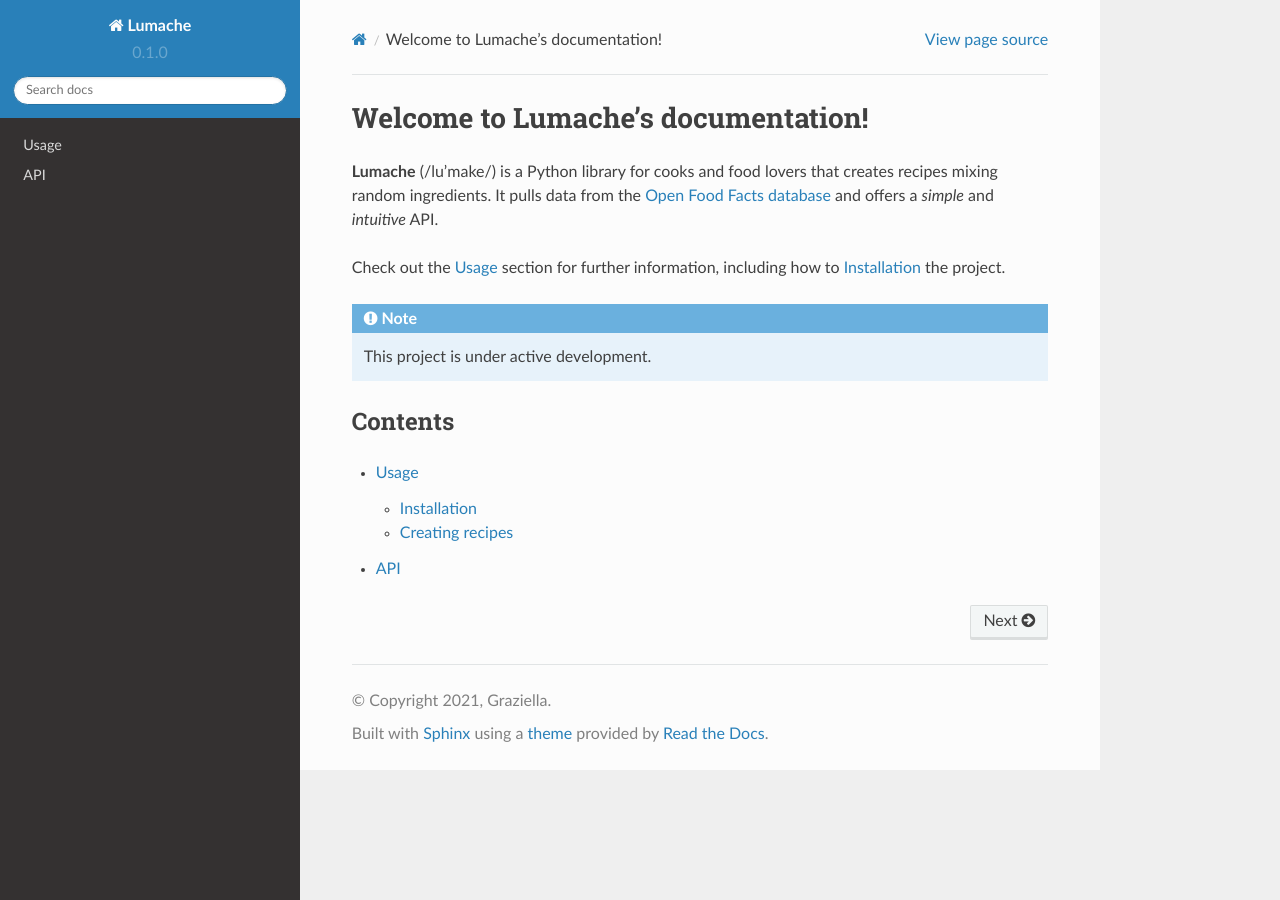
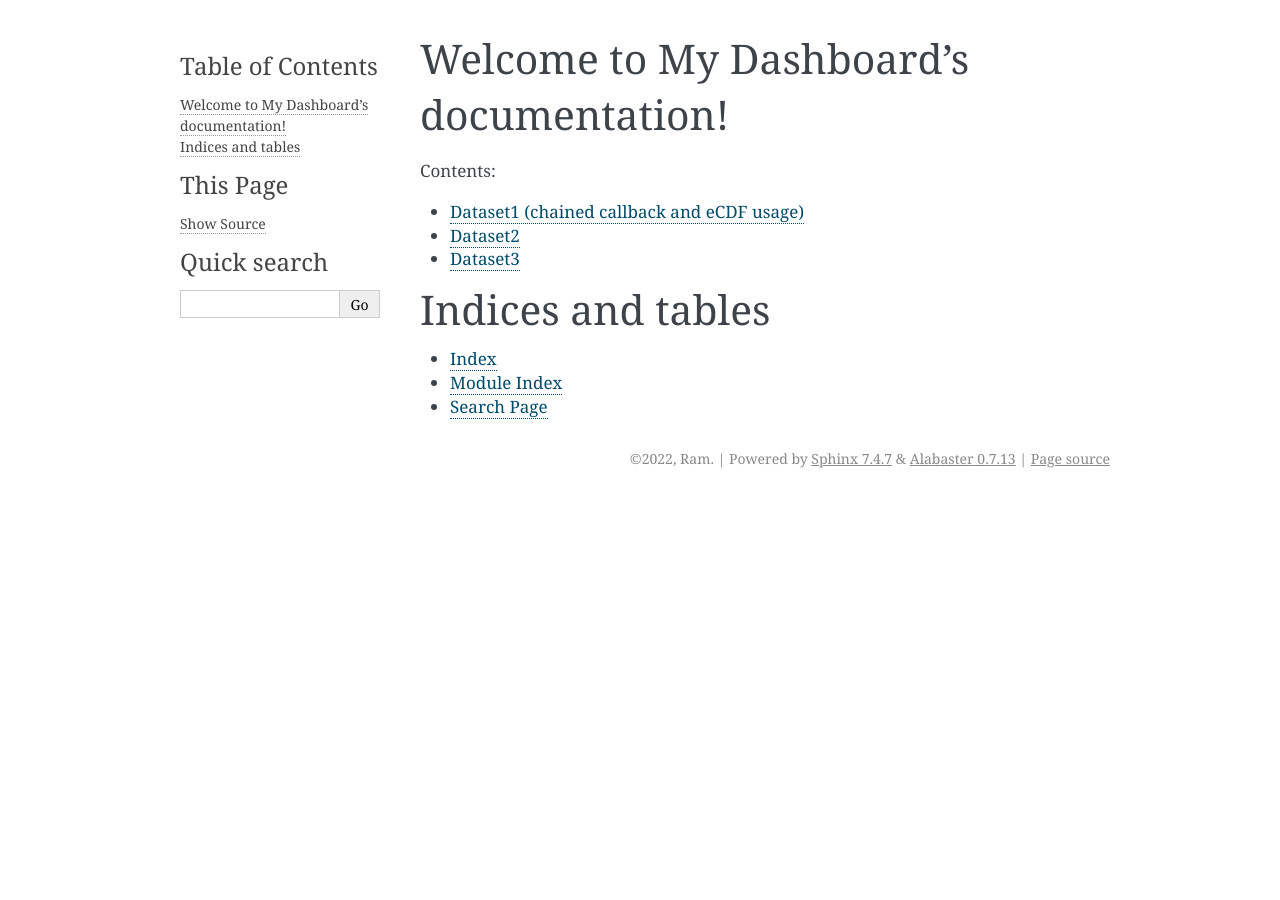
Before and after one commit to ramdamodaran/dashboard-docs, a Sphinx documentation site: the page built from docs/source/index.rst, in a window 1280 px wide. Built offline with Sphinx 7.4.7, drawn with Linux system fonts in a browser that asks for light colours.

Commit message:
readthedocs

```diff
--- a/docs/source/api.rst
+++ /dev/null
@@ -1,7 +0,0 @@
-API
-===
-
-.. autosummary::
-   :toctree: generated
-
-   lumache
--- a/docs/source/conf.py
+++ b/docs/source/conf.py
@@ -1,35 +1,55 @@
 # Configuration file for the Sphinx documentation builder.
+#
+# This file only contains a selection of the most common options. For a full
+# list see the documentation:
+# https://www.sphinx-doc.org/en/master/usage/configuration.html
 
-# -- Project information
+# -- Path setup --------------------------------------------------------------
 
-project = 'Lumache'
-copyright = '2021, Graziella'
-author = 'Graziella'
+# If extensions (or modules to document with autodoc) are in another directory,
+# add these directories to sys.path here. If the directory is relative to the
+# documentation root, use os.path.abspath to make it absolute, like shown here.
+#
+# import os
+# import sys
+# sys.path.insert(0, os.path.abspath('.'))
 
+
+# -- Project information -----------------------------------------------------
+
+project = 'My Dashboard'
+copyright = '2022, Ram'
+author = 'Ram'
+
+# The full version, including alpha/beta/rc tags
 release = '0.1'
-version = '0.1.0'
 
-# -- General configuration
 
+# -- General configuration ---------------------------------------------------
+
+# Add any Sphinx extension module names here, as strings. They can be
+# extensions coming with Sphinx (named 'sphinx.ext.*') or your custom
+# ones.
 extensions = [
-    'sphinx.ext.duration',
-    'sphinx.ext.doctest',
-    'sphinx.ext.autodoc',
-    'sphinx.ext.autosummary',
-    'sphinx.ext.intersphinx',
 ]
 
-intersphinx_mapping = {
-    'python': ('https://docs.python.org/3/', None),
-    'sphinx': ('https://www.sphinx-doc.org/en/master/', None),
-}
-intersphinx_disabled_domains = ['std']
-
+# Add any paths that contain templates here, relative to this directory.
 templates_path = ['_templates']
 
-# -- Options for HTML output
+# List of patterns, relative to source directory, that match files and
+# directories to ignore when looking for source files.
+# This pattern also affects html_static_path and html_extra_path.
+exclude_patterns = []
 
-html_theme = 'sphinx_rtd_theme'
 
-# -- Options for EPUB output
-epub_show_urls = 'footnote'
+# -- Options for HTML output -------------------------------------------------
+
+# The theme to use for HTML and HTML Help pages.  See the documentation for
+# a list of builtin themes.
+#
+html_theme = 'alabaster'
+
+# Add any paths that contain custom static files (such as style sheets) here,
+# relative to this directory. They are copied after the builtin static files,
+# so a file named "default.css" will overwrite the builtin "default.css".
+html_static_path = ['_static']
--- /dev/null
+++ b/docs/source/dataset2.rst
@@ -0,0 +1,5 @@
+Dataset2
+========
+
+
+This is an eCDF plot of alcohol consumption in each country based of 2010 data. I find this visualization interesting because I can compare each country to see which country drinks more alcohol. It is interesting to me that some countries with relatively lower populations like Iceland drink more alcohol than USA (~0.4 to ~0.6 distribution). Also, India which has such a larger population than USA has less distribution (0.3 to 0.7). I wonder how accurate this data is.
--- /dev/null
+++ b/docs/source/dataset3.rst
@@ -0,0 +1,4 @@
+Dataset3
+========
+
+This is an eCDF plot of US cities population based of 2014 data. This plot is interesting because one could compare the sizes of different US cities and see which cities are relatively bigger than other ones. It is interesting to see which cities are bigger than other cities in within the same state. Fo example, I was suprised to see that between SF and San Jose, SF has about 0.4 of the population. I thought that SF was a lot smaller than SJ given SJ has one of the largest populations in any city in America.
--- a/docs/source/index.rst
+++ b/docs/source/index.rst
@@ -1,22 +1,22 @@
-Welcome to Lumache's documentation!
-===================================
+.. My Dashboard documentation master file, created by
+   sphinx-quickstart on Mon Feb 21 13:52:31 2022.
+   You can adapt this file completely to your liking, but it should at least
+   contain the root `toctree` directive.
 
-**Lumache** (/lu'make/) is a Python library for cooks and food lovers
-that creates recipes mixing random ingredients.
-It pulls data from the `Open Food Facts database <https://world.openfoodfacts.org/>`_
-and offers a *simple* and *intuitive* API.
-
-Check out the :doc:`usage` section for further information, including
-how to :ref:`installation` the project.
-
-.. note::
-
-   This project is under active development.
-
-Contents
---------
+Welcome to My Dashboard's documentation!
+========================================
 
 .. toctree::
+   :maxdepth: 3
+   :caption: Contents:
 
-   usage
-   api
+   dataset1
+   dataset2
+   dataset3
+
+Indices and tables
+==================
+
+* :ref:`genindex`
+* :ref:`modindex`
+* :ref:`search`
```
Also changed, not shown: docs/source/dataset1.rst (added, +11 -0 lines), docs/source/usage.rst (deleted, +0 -33 lines), 3 other files.
